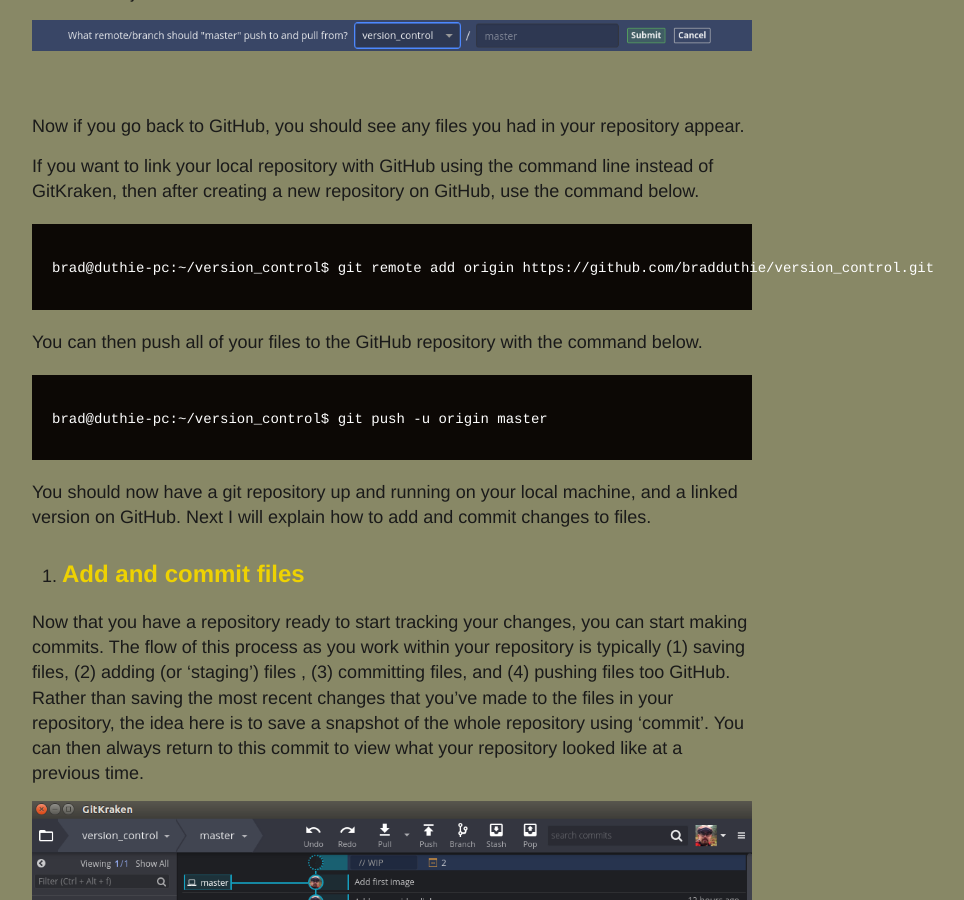
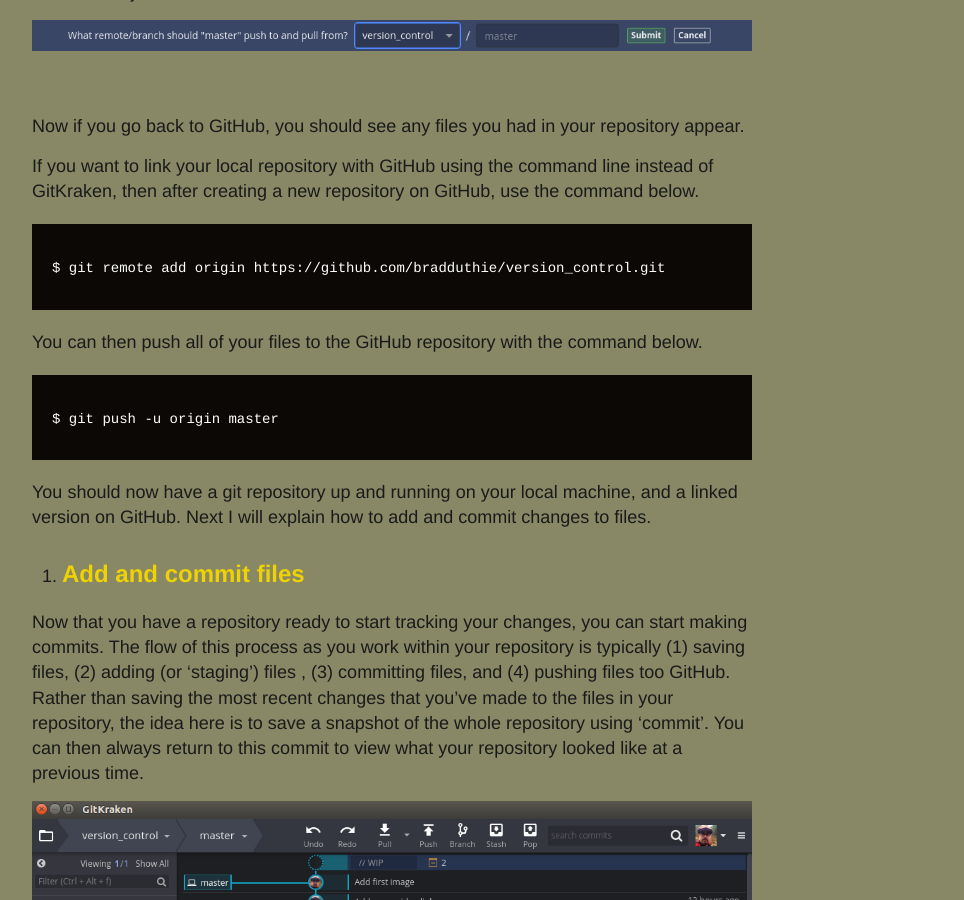
Before and after one commit to bradduthie/blog, a Jekyll site: the page built from _posts/2018-10-09-using-version-control.md, in a window 1280 px wide and 900 px high, scrolled down 10836 px. Shown: the whole window, without its empty margins (248-1212 px from the left). Built offline with Jekyll 4.4.1, drawn with Linux system fonts in a browser that asks for light colours; our own code applies the rules of GitHub Pages for plain Markdown files; comment, search, counter and statistics services are not loaded; some of the changed text lies outside the part shown.

Commit message:
Update to fix overrun on commandline

````diff
--- a/_posts/2018-10-09-using-version-control.md
+++ b/_posts/2018-10-09-using-version-control.md
@@ -255,7 +255,7 @@
 repository with `git init`.
 
     brad@duthie-pc:~/version_control$ git init
-    Initialised empty Git repository in /home/brad/version_control/.git/
+    Initialised empty Git repository in /version_control/.git/
 
 You now have a local repository initialised and are ready to start using
 git. Note that the repository is not yet linked with GitHub, but you can
@@ -356,12 +356,12 @@
 line instead of GitKraken, then after creating a new repository on
 GitHub, use the command below.
 
-    brad@duthie-pc:~/version_control$ git remote add origin https://github.com/bradduthie/version_control.git
+    $ git remote add origin https://github.com/bradduthie/version_control.git
 
 You can then push all of your files to the GitHub repository with the
 command below.
 
-    brad@duthie-pc:~/version_control$ git push -u origin master
+    $ git push -u origin master
 
 You should now have a git repository up and running on your local
 machine, and a linked version on GitHub. Next I will explain how to add
--- a/_rmd/2018-10-09-using-version-control.Rmd
+++ b/_rmd/2018-10-09-using-version-control.Rmd
@@ -121,7 +121,7 @@
 
 ```{bash, eval = FALSE}
 brad@duthie-pc:~/version_control$ git init
-Initialised empty Git repository in /home/brad/version_control/.git/
+Initialised empty Git repository in /version_control/.git/
 ```
 
 You now have a local repository initialised and are ready to start using git. Note that the repository is not yet linked with GitHub, but you can still view the repository within [GitKraken](http://gitkraken.com). The image below shows the version_control repository during an early stage of development (but several commits after initialisation). Each of the four cyan circles shows an individual commit with a message about what the commit is doing. I can go back to see what the directory looked like in a previous commit by clicking one of these circles.
@@ -195,13 +195,13 @@
 If you want to link your local repository with GitHub using the command line instead of GitKraken, then after creating a new repository on GitHub, use the command below.
 
 ```{bash, eval = FALSE}
-brad@duthie-pc:~/version_control$ git remote add origin https://github.com/bradduthie/version_control.git
+$ git remote add origin https://github.com/bradduthie/version_control.git
 ```
 
 You can then push all of your files to the GitHub repository with the command below.
 
 ```{bash, eval = FALSE}
-brad@duthie-pc:~/version_control$ git push -u origin master
+$ git push -u origin master
 ```
 
 You should now have a git repository up and running on your local machine, and a linked version on GitHub. Next I will explain how to add and commit changes to files.
````
